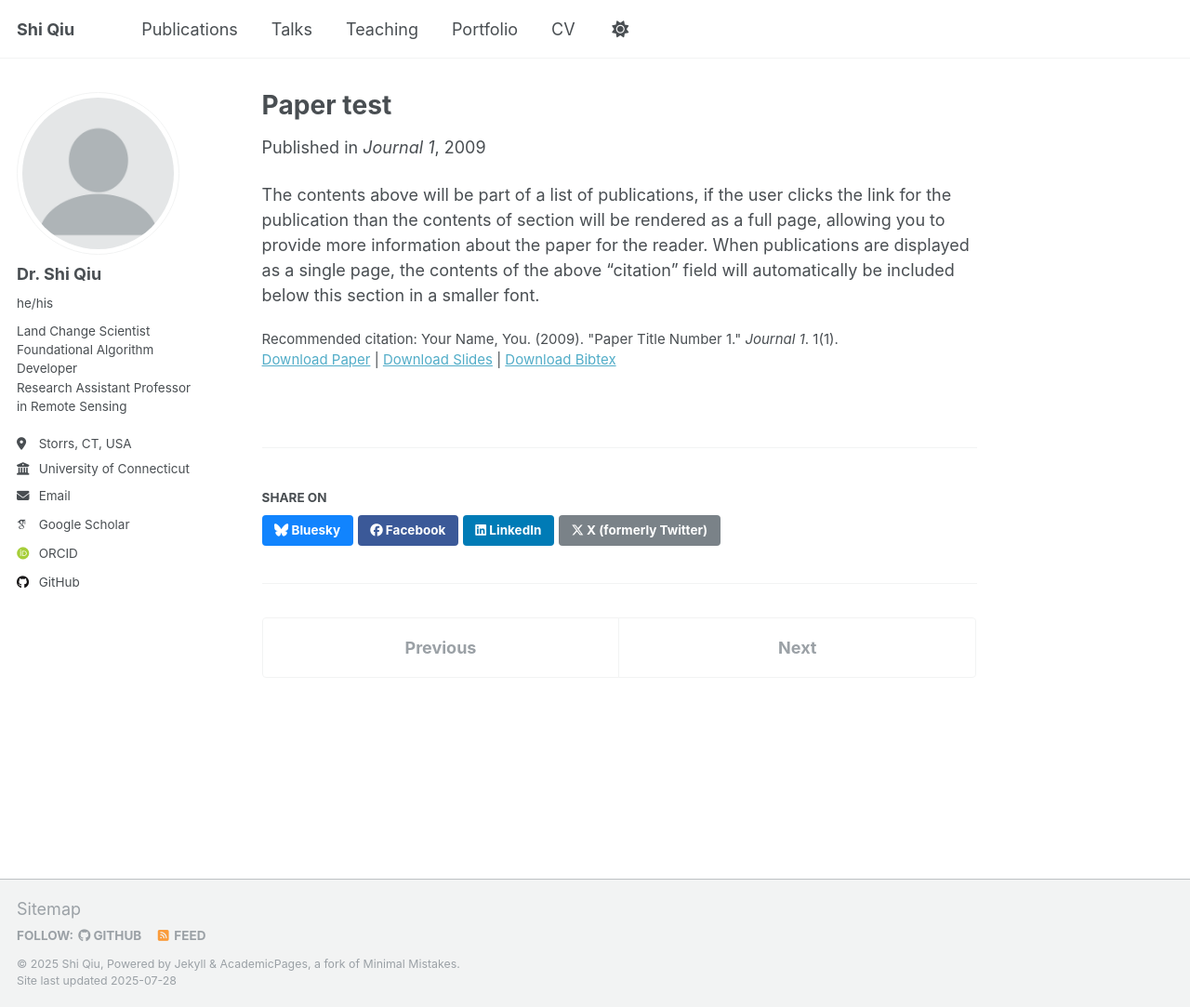
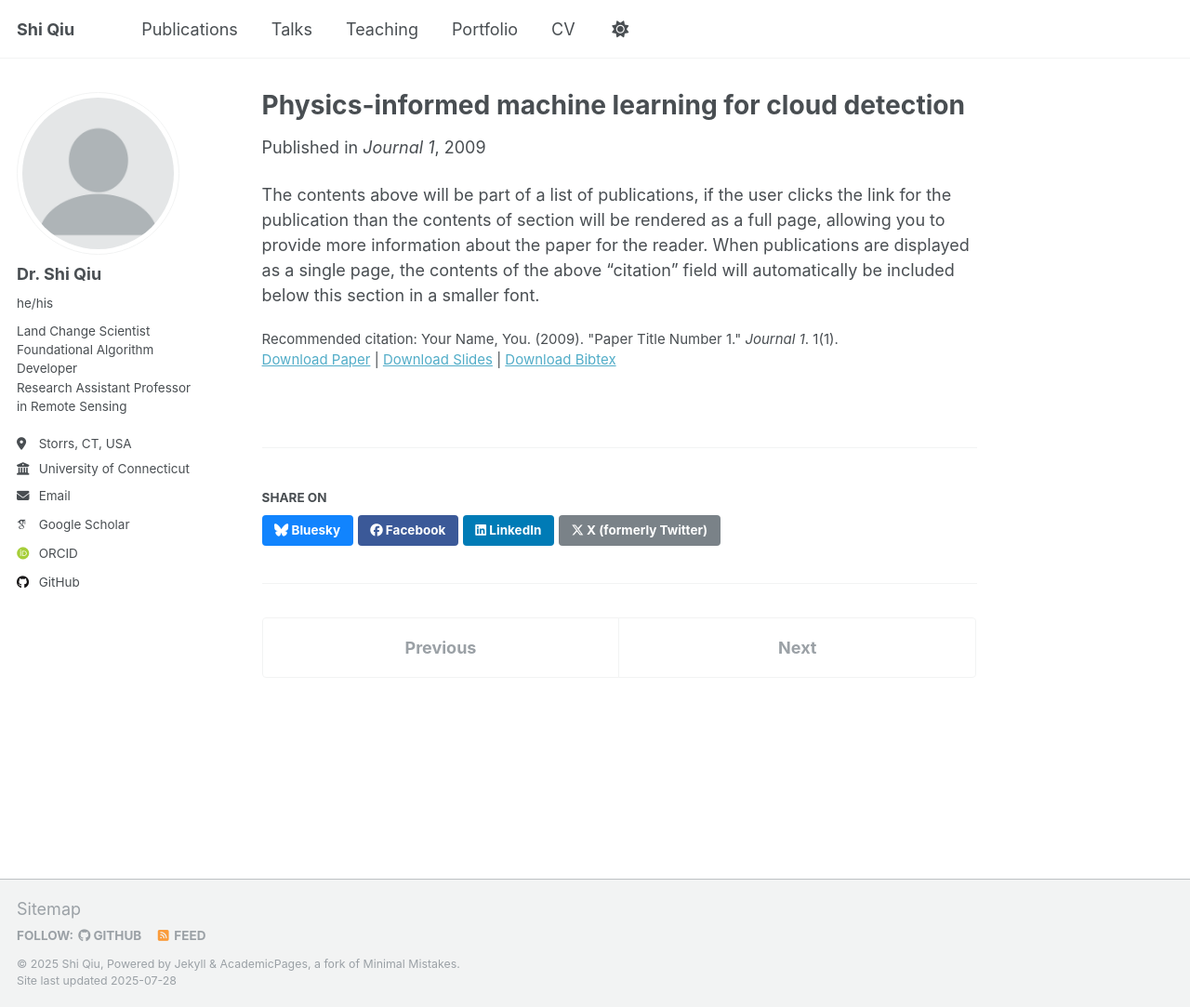
Before and after one commit to shi-eo/shi-eo.github.io, a Jekyll site: the page built from _publications/2025-01-01-fmask5.md, in a window 1280 px wide and 1083 px high. Shown: the whole window at 93% size. Built offline with Jekyll 4.4.1, drawn with Linux system fonts in a browser that asks for light colours; some web fonts are replaced; a script that is not in the unit is left out.

Commit message:
Update 2025-01-01-fmask5.md

```diff
--- a/_publications/2025-01-01-fmask5.md
+++ b/_publications/2025-01-01-fmask5.md
@@ -1,5 +1,5 @@
 ---
-title: "Paper test"
+title: "Physics-informed machine learning for cloud detection"
 collection: publications
 category: manuscripts
 permalink: /publication/2025-01-01-fmask5
```
